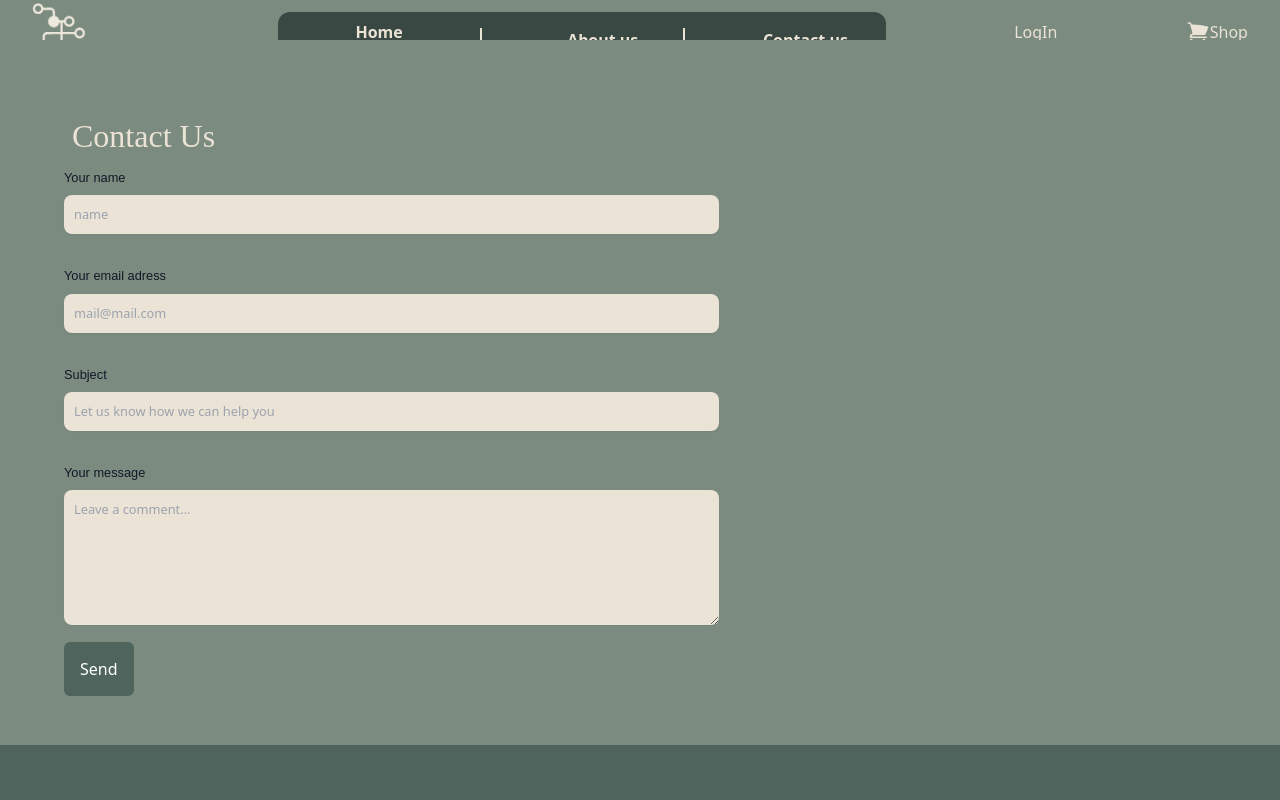
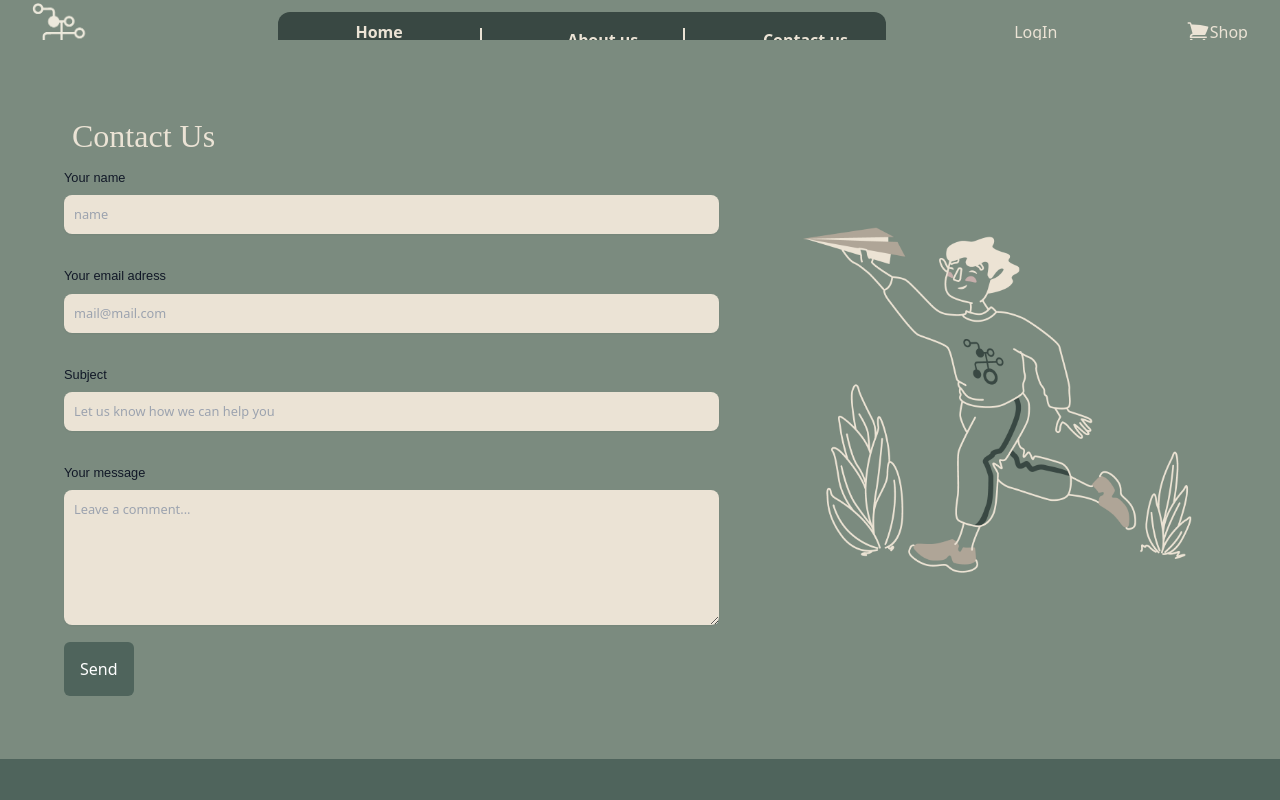
Before and after one commit to egidehirwa/origin, a React (Create React App) app in the folder frontend/: page /contact in a window 1280 px wide. Shown: the top 800 px of the page. Built offline with nearby package versions, Linux system fonts and the light colour scheme.

Commit message:
contact image added

```diff
--- a/frontend/src/pages/contact.jsx
+++ b/frontend/src/pages/contact.jsx
@@ -1,4 +1,3 @@
-
 const ContactPage = () => {
     return (
         <div>
@@ -62,6 +61,9 @@ const ContactPage = () => {
                             </div>
                         </form>
                     </div>
+                    <div class="lg:col-span-5 relative mt-16">
+                        <img src="images/contact.png" class="" alt="" />
+                    </div>
                 </div>
             </section>
             <section class="px-10 py-10 relative bg-greenish" id="style"></section>
```
Also changed, not shown: frontend/public/images/contact.png (added), frontend/src/App.jsx (line endings or trailing spaces).
